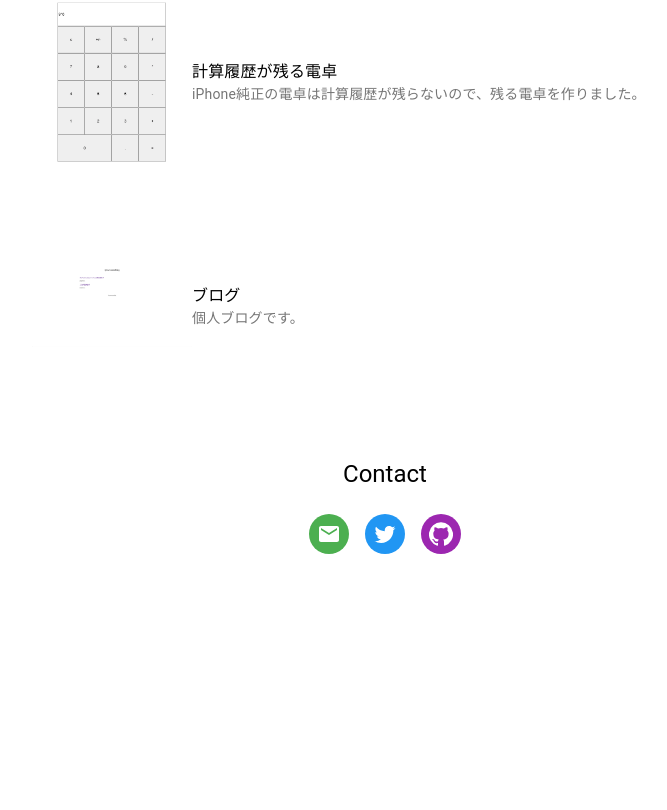
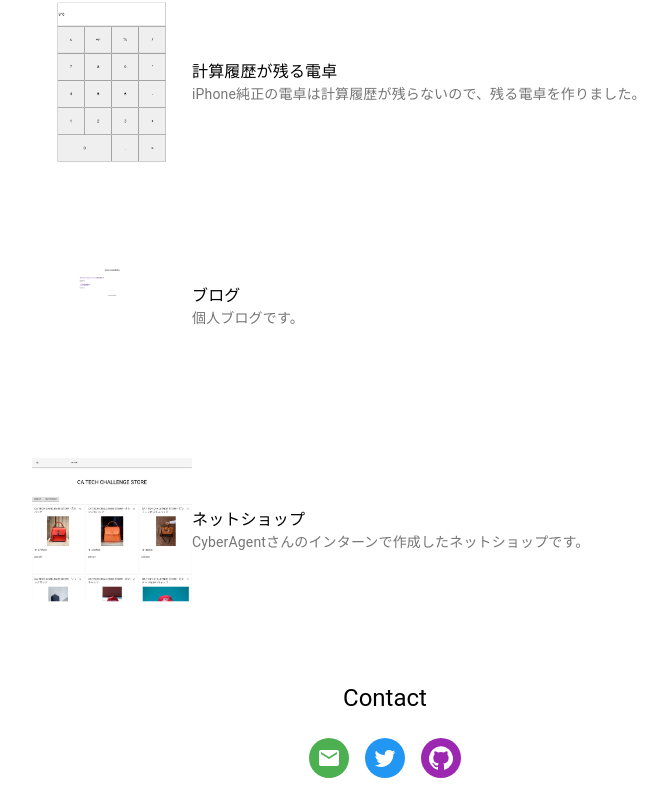
Before and after one commit to ryounasso/portfolio, a React (Create React App) app: page / in a window 1280 px wide. Shown: the part 1899-2709 px from the top of the page, without its empty margins (255-922 px from the left). Before the commit the page ends 2485 px from the top, so only its background shows below. Built offline with nearby package versions, Linux system fonts and the light colour scheme.

Commit message:
feat : add new work

```diff
--- a/src/components/Works.tsx
+++ b/src/components/Works.tsx
@@ -15,6 +15,7 @@ import imageWork3 from '../static/images/todo.png';
 import imageWork4 from '../static/images/Auricle_authentication.png';
 import imageWork5 from '../static/images/calculator.jpg';
 import imageWork6 from '../static/images/blog.png';
+import imageWork7 from '../static/images/ca-wr-shop.png'
 import { Card, CardContent, CardMedia } from '@material-ui/core'
 import { FullscreenExit } from '@material-ui/icons'
 import { findByLabelText } from '@testing-library/dom'
@@ -154,6 +155,19 @@ const Works: React.FC = () => {
                         </ListItem>
                     </List>
                 </Box>
+                <Box display='flex' justifyContent='center' p={1}>
+                    <List className={classes.root}>
+                        <ListItem>
+                            <ListItemLink href="https://ca-wr-shop.herokuapp.com/">
+                                <ListItemAvatar>
+                                    <Avatar variant="square" className={`${classes.large} ${classes.details}`} src={imageWork7}>
+                                    </Avatar>
+                                </ListItemAvatar>
+                                <ListItemText primary='ネットショップ' secondary='CyberAgentさんのインターンで作成したネットショップです。' />
+                            </ListItemLink>
+                        </ListItem>
+                    </List>
+                </Box>
             </Box>
         </>
     );
```
Also changed, not shown: src/static/images/ca-wr-shop.png (added).
